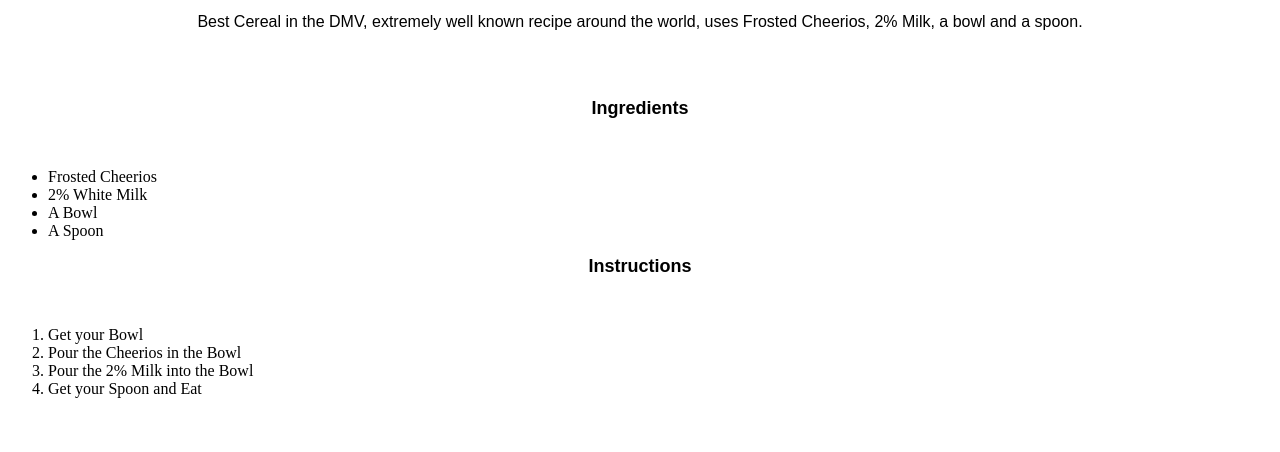
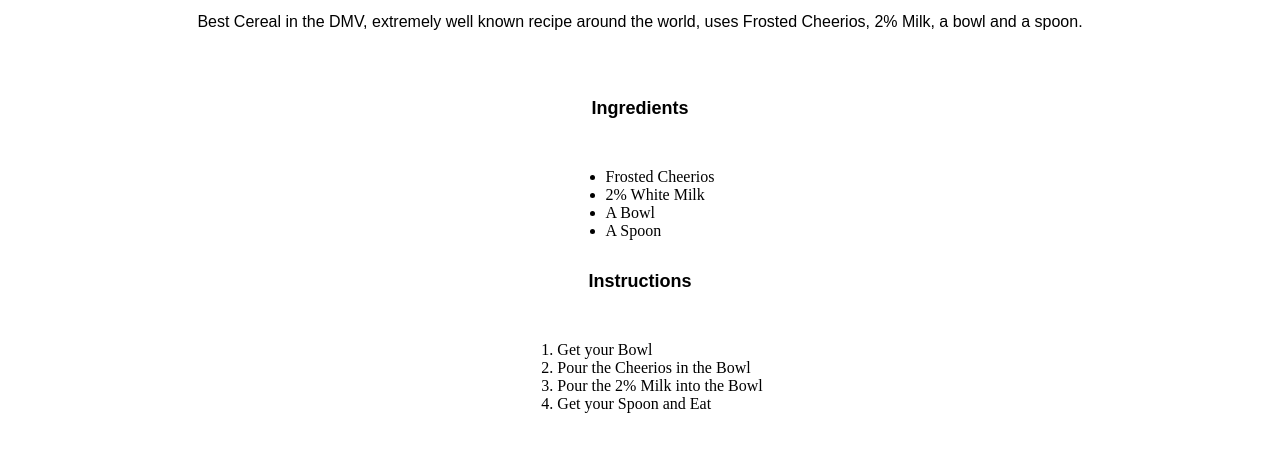
Before and after one commit to brxtn1/odin-recipes, a plain HTML site: page recipes/lasagna.html in a window 1280 px wide. Shown: the part 344-796 px from the top of the page. Drawn offline with Linux system fonts and the light colour scheme.

Commit message:
Finished playing with css styles

```diff
--- a/recipes/lasagna.html
+++ b/recipes/lasagna.html
@@ -23,19 +23,23 @@
     <br>
     <h2 class="header">Ingredients</h2>
     <br>
+    <div class="list-container">
     <ul class="list">
         <li>Frosted Cheerios</li>
         <li>2% White Milk</li>
         <li>A Bowl</li>
         <li>A Spoon</li>
     </ul>
+    </div>
     <h2 class="header">Instructions</h2>
     <br>
+    <div class="list-container">
     <ol class="list">
         <li>Get your Bowl</li>
         <li>Pour the Cheerios in the Bowl</li>
         <li>Pour the 2% Milk into the Bowl</li>
         <li>Get your Spoon and Eat</li>
     </ol>
+</div>
 </body>
 </html>
--- a/styles.css
+++ b/styles.css
@@ -25,4 +25,10 @@ p,h1,h2 {
 .text {
     text-align: center;
 }
-.list
+.list {
+    display: inline-block;
+    text-align: left;
+}
+.list-container {
+    text-align: center;
+}
```
